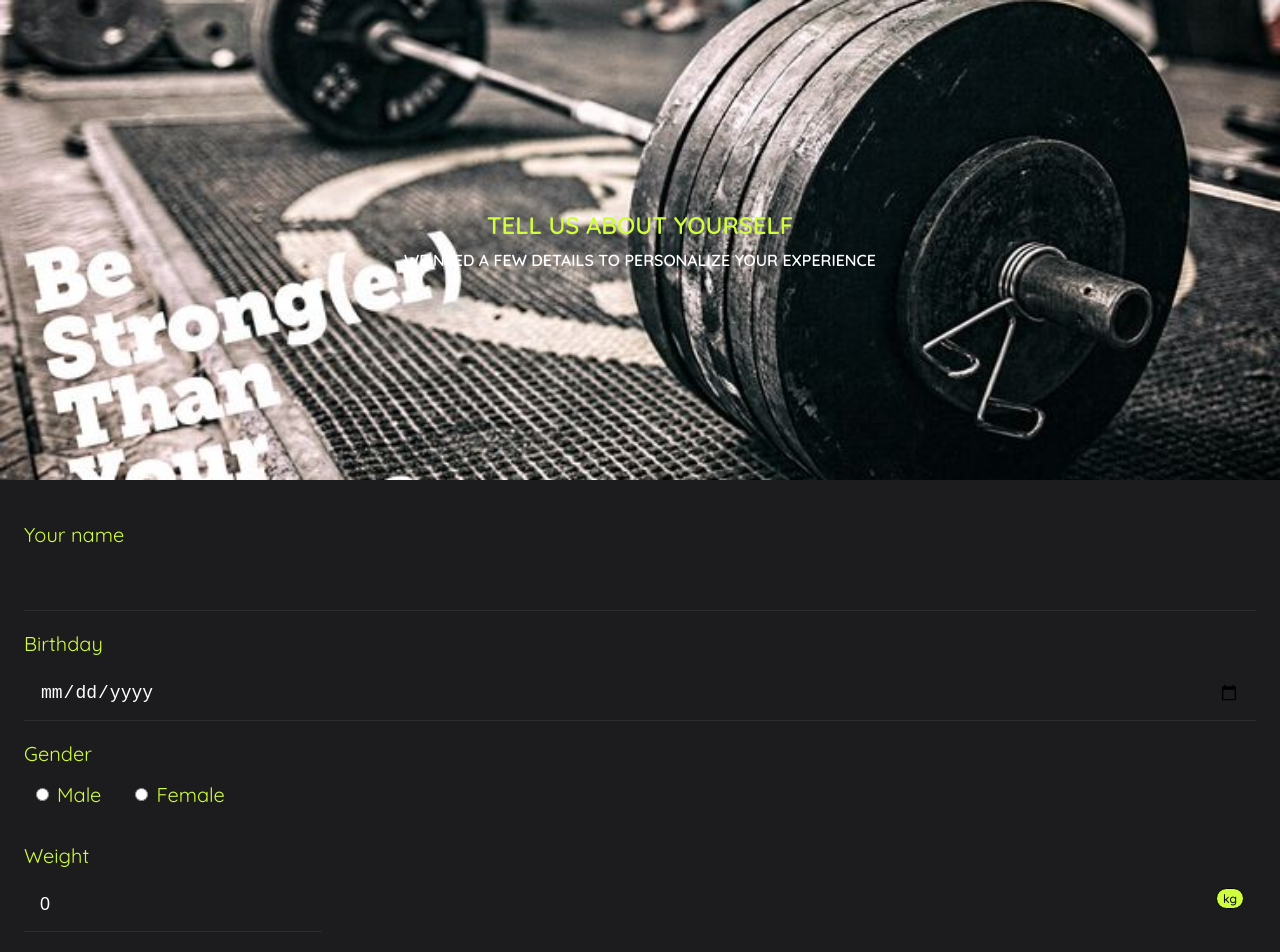
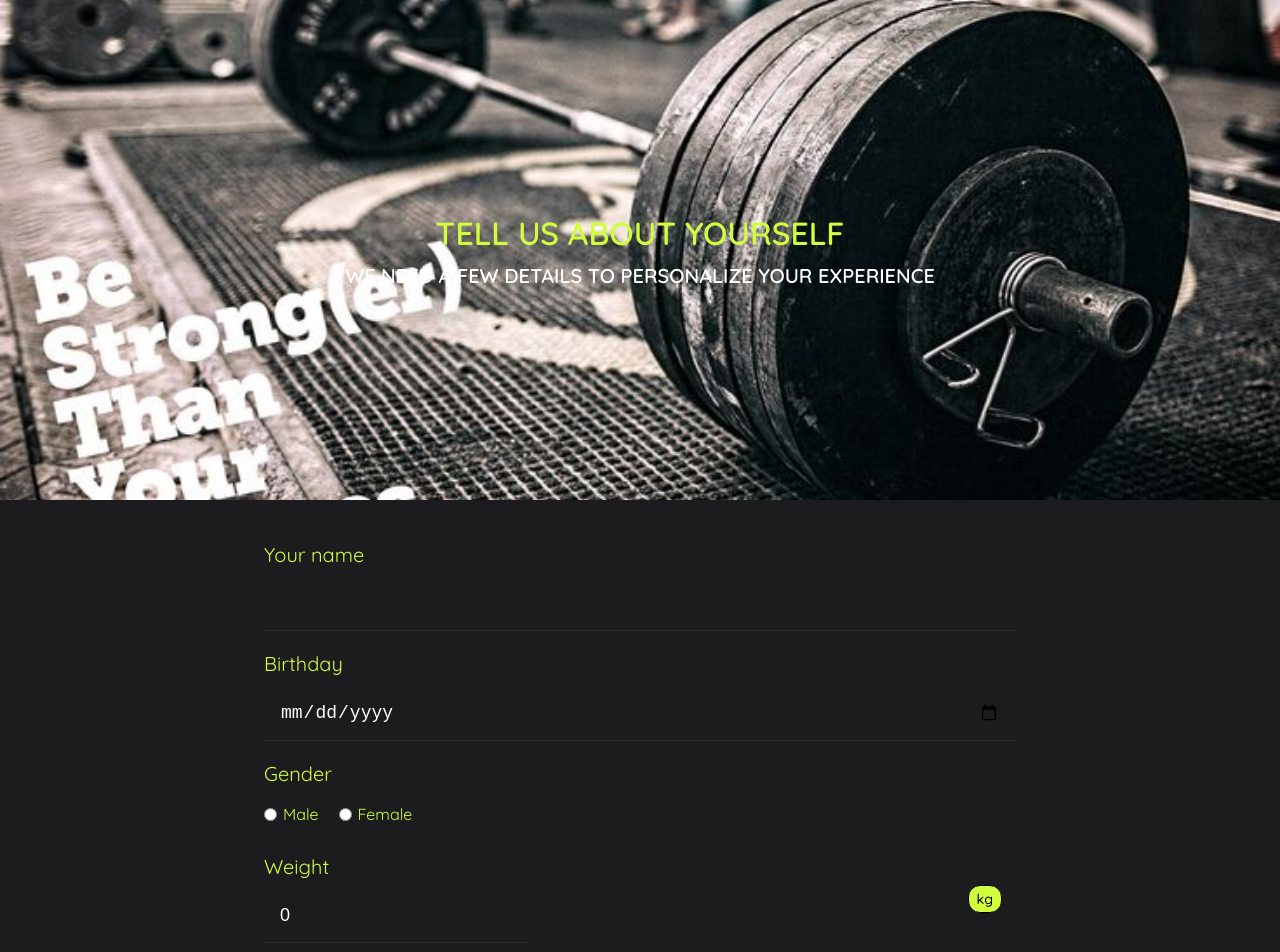
Before and after one commit to TackoBracko/crossfit-tracker-app-react-ts, a React (Vite) app: page /on-bording in a window 1280 px wide. Shown: the top 952 px of the page. Built offline with nearby package versions, Linux system fonts and the light colour scheme.

Commit message:
css improvements

```diff
--- a/src/components/Button/Button.module.css
+++ b/src/components/Button/Button.module.css
@@ -5,12 +5,12 @@
   border: none;
   padding: var(--p-btn);
   cursor: pointer;
+  width: 100%;
 }
 
 .primaryBtn {
   background-color: var(--primary-background-btn);
   color: var(--tertiary-text);
-  width: 100%;
 }
 
 .primaryBtn:hover {
@@ -51,7 +51,6 @@
 .quaternaryBtn {
   background-color: var(--primary-text);
   color: var(--secondary-background-btn);
-  width: 100%;
 }
 
 .quaternaryBtn:hover {
@@ -68,12 +67,22 @@
     width: 28px;
     height: 28px;
   }
+
+  .secondaryBtn {
+    width: 40px;
+    height: 40px;
+  }
 }
 
 @media (min-width: 768px) {
   .icon {
     width: 30px;
     height: 30px;
+  }
+
+  .secondaryBtn {
+    width: 46px;
+    height: 46px;
   }
 }
 
@@ -82,4 +91,9 @@
     width: 34px;
     height: 34px;
   }
+
+  .secondaryBtn {
+    width: 50px;
+    height: 50px;
+  }
 }
--- a/src/components/Input/Input.module.css
+++ b/src/components/Input/Input.module.css
@@ -9,7 +9,7 @@
   font-size: var(--font-base);
   font-weight: var(--font-medium);
   padding: var(--p-base);
-  transition: border-color 0.2sec;
+  transition: border-color 0.2s;
 }
 
 ::placeholder {
@@ -22,7 +22,6 @@ label {
   display: block;
   font-size: var(--font-base);
   color: var(--secondary-text);
-  /*padding-left: var(--p-base);*/
   margin-bottom: var(--m-xs);
 }
 
--- a/src/components/Layout/Navigation/Navigation.module.css
+++ b/src/components/Layout/Navigation/Navigation.module.css
@@ -3,7 +3,6 @@
   top: 0;
   left: 0;
   width: 100%;
-  z-index: 1000;
 }
 
 .appNavigation {
@@ -74,8 +73,8 @@
   }
 
   .loggedNav li a {
-    width: 60px;
-    height: 60px;
+    width: 70px;
+    height: 70px;
     font-size: var(--font-lg);
   }
 }
@@ -86,8 +85,8 @@
   }
 
   .loggedNav li a {
-    width: 70px;
-    height: 70px;
+    width: 80px;
+    height: 80px;
     font-size: var(--font-2xl);
   }
 
--- a/src/pages/Sigup/Onbording/Onbording.module.css
+++ b/src/pages/Sigup/Onbording/Onbording.module.css
@@ -3,12 +3,11 @@
   flex-direction: column;
   justify-content: center;
   padding: var(--p-gap);
-  margin-bottom: var(--m-);
   gap: var(--gap-sm);
   background-image: url("./../../../assets/AppPictures/onbording_background.jpg");
   background-size: cover;
   background-position: center;
-  height: 340px;
+  height: 400px;
   text-align: center;
 }
 
@@ -28,6 +27,8 @@
 
 .setupSection {
   padding: var(--p-gap);
+  max-width: 600px;
+  margin: 0 auto;
 }
 
 .setupInput {
@@ -43,57 +44,90 @@
 
 .unitDiv input {
   width: 100%;
-  padding-right: 50px;
 }
 
 .unit {
   position: absolute;
-  right: 12px;
+  right: 14px;
   top: 50%;
+  transform: translateY(-50%);
   font-size: var(--font-xs);
   font-weight: var(--font-medium);
   border: 1px solid;
   border-radius: var(--rounded-xl);
   background-color: #d0fd3e;
   color: var(--tertiary-text);
-  padding: 2px 6px;
+  padding: 3px 6px;
+}
+
+.genderField {
+  display: flex;
+  flex-direction: column;
+  gap: var(--gap-xs);
 }
 
 .genderSelection {
   display: flex;
   align-items: center;
-  gap: var(--gap-sm);
+  gap: var(--gap-lg);
 }
 
 .genderOption {
   display: flex;
   align-items: center;
-  gap: var(--gap-xs);
-  padding: var(--p-small);
-  border: 1px solid var(--border-b);
-  border-radius: var(--rounded-xl);
-  cursor: pointer;
-}
-
-.genderOption input {
-  accent-color: #d0fd3e;
+  gap: 6px;
+  font-size: var(--font-base);
 }
 
 .errorText {
   color: var(--tertiary-btn-text);
-  font-weight: var(--font-normal);
   font-size: var(--font-base);
   text-align: center;
 }
 
-@media (min-width: 768px) {
+@media (min-width: 425px) {
   .setupHeader h2 {
     font-size: var(--font-2xl);
+  }
+
+  .setupHeader p {
+    font-size: var(--font-lg);
+  }
+}
+
+@media (min-width: 768px) {
+  .setupHeader {
+    height: 450px;
+  }
+
+  .setupHeader h2 {
+    font-size: var(--font-3xl);
+  }
+
+  .setupSection {
+    max-width: 700px;
   }
 }
 
 @media (min-width: 1024px) {
   .setupHeader {
-    height: 480px;
+    height: 500px;
+  }
+
+  .setupHeader h2 {
+    font-size: var(--font-4xl);
+  }
+
+  .setupHeader p {
+    font-size: var(--font-xl);
+  }
+
+  .setupSection {
+    max-width: 800px;
+  }
+
+  .unit {
+    font-size: var(--font-sm);
+    padding: 4px 8px;
   }
 }
--- a/src/pages/User/Profile/Edit/Edit.module.css
+++ b/src/pages/User/Profile/Edit/Edit.module.css
@@ -4,11 +4,12 @@
   align-items: center;
   padding: var(--p-gap);
   margin-top: var(--m-3xl);
-  gap: 50px;
+  gap: 40px;
 }
 
 .headerInfo {
   display: flex;
+  align-items: center;
   gap: var(--gap-lg);
 }
 
@@ -24,36 +25,48 @@
 }
 
 .editProfileImg p {
-  display: flex;
-  align-items: center;
-  justify-content: center;
   width: 120px;
   height: 120px;
   border: 3px solid transparent;
   background: linear-gradient(#151515, #151515) padding-box,
     linear-gradient(to top, #d0fd3e, #ff2424) border-box;
   border-radius: var(--rounded-3xl);
+  display: flex;
+  align-items: center;
+  justify-content: center;
   font-size: var(--font-3xl);
 }
 
 .editFormSection {
   padding: var(--p-gap);
+  width: 100%;
+  max-width: 550px;
+  margin: 0 auto;
+}
+
+.editForm {
+  display: flex;
+  flex-direction: column;
+  gap: var(--gap-lg);
 }
 
 .editInput {
-  margin-bottom: var(--m-sm);
-  margin-top: var(--m-xs);
+  display: flex;
+  flex-direction: column;
+  gap: var(--gap-xs);
 }
 
 .editInput input[type="email"] {
-  opacity: 20%;
+  opacity: 0.4;
+  pointer-events: none;
 }
 
 .unitDiv {
   position: relative;
-  width: 100%;
-  display: flex;
-  align-items: center;
+}
+
+.unitDiv input {
+  padding-right: 60px;
 }
 
 .unit {
@@ -61,30 +74,57 @@
   right: 12px;
   top: 50%;
   transform: translateY(-50%);
-  padding: 4px 8px;
-  border-radius: var(--rounded-xl);
-  border: 1px solid var(--primary-btn-hover);
   background-color: var(--span-background);
   color: var(--tertiary-text);
-  font-size: var(--font-sm);
-  font-weight: var(--font-medium);
-}
-
-.unitDiv span {
-  font-size: var(--font-sm);
-  font-weight: var(--font-normal);
+  font-size: var(--font-xs);
+  padding: 4px 6px;
+  border-radius: var(--rounded-xl);
+  border: 1px solid var(--tertiary-text);
 }
 
 .genderField {
+  padding-bottom: var(--p-lg);
+  border-bottom: var(--border-b);
   display: flex;
-  justify-content: space-between;
-  border-bottom: var(--border-b);
-  padding-bottom: var(--p-lg);
+  flex-direction: column;
+  gap: var(--gap-sm);
 }
 
 .genderSelection {
   display: flex;
-  gap: var(--gap-xs);
+  gap: var(--gap-lg);
+}
+
+.genderOption {
+  display: flex;
+  align-items: center;
+  gap: 10px;
+  cursor: pointer;
+}
+
+.genderOption input {
+  accent-color: #d0fd3e;
+  width: 16px;
+  height: 16px;
+}
+
+@media (min-width: 425px) {
+  .editProfileImg p {
+    width: 130px;
+    height: 130px;
+  }
+}
+
+@media (min-width: 768px) {
+  .editHeader {
+    margin-top: var(--m-3xl);
+  }
+
+  .editProfileImg p {
+    width: 140px;
+    height: 140px;
+    font-size: var(--font-4xl);
+  }
 }
 
 @media (min-width: 1024px) {
@@ -92,29 +132,19 @@
     margin-top: var(--m-4xl);
   }
 
-  .headerInfo h1 {
+  .editHeader h1 {
     font-size: var(--font-2xl);
   }
 
-  .editProfileImg p {
-    width: 140px;
-    height: 140px;
-  }
-
   .editFormSection {
-    width: 600px;
-    margin: 0 auto;
+    max-width: 650px;
   }
 
   .editForm {
-    display: flex;
-    flex-direction: column;
-    gap: var(--gap-lg);
+    gap: var(--gap-xl);
   }
 
   .unit {
-    padding: 8px 16px;
-    font-size: var(--font-xl);
-    font-weight: var(--font-semibold);
+    font-size: var(--font-sm);
   }
 }
--- a/src/pages/User/Profile/Profile.module.css
+++ b/src/pages/User/Profile/Profile.module.css
@@ -9,7 +9,6 @@
 .profileHeader h1 {
   font-size: var(--font-xl);
   font-weight: var(--font-bold);
-  text-transform: uppercase;
 }
 
 .profileSection {
@@ -42,18 +41,26 @@
 }
 
 .leftInfo h3 {
-  font-size: var(--font-xl);
-  font-weight: var(--font-medium);
-  margin-top: var(--m-xs);
+  font-size: var(--font-3xl);
+  font-weight: var(--font-normal);
+}
+
+.leftInfo h3 span {
+  font-weight: var(--font-bold);
 }
 
 .rightInfo {
+  border-left: var(--border-t);
+  padding-left: var(--p-xl);
   display: flex;
   flex-direction: column;
-  justify-content: center;
   gap: var(--gap-lg);
-  border-left: var(--border-t);
-  padding-left: var(--p-xl);
+}
+
+.rightInfo p {
+  display: flex;
+  align-items: center;
+  gap: var(--gap-xs);
 }
 
 .rightInfo span:first-child {
@@ -64,12 +71,6 @@
 .rightInfo span:last-child {
   font-size: var(--font-base);
   font-weight: var(--font-semibold);
-}
-
-.rightInfo p {
-  display: flex;
-  gap: var(--gap-xs);
-  align-items: center;
 }
 
 .profileSettings {
@@ -88,14 +89,33 @@
 }
 
 @media (min-width: 425px) {
-  .profileSection {
-    justify-content: center;
+  .profilePic {
+    width: 130px;
+    height: 130px;
   }
 }
 
 @media (min-width: 768px) {
   .profileHeader {
     margin-top: var(--m-3xl);
+  }
+
+  .profileHeader h1 {
+    font-size: var(--font-2xl);
+  }
+
+  .profileSection {
+    justify-content: center;
+  }
+
+  .profilePic {
+    width: 150px;
+    height: 150px;
+    font-size: var(--font-4xl);
+  }
+
+  .profileSection {
+    gap: var(--gap-xl);
   }
 }
 
@@ -109,8 +129,8 @@
   }
 
   .profilePic {
-    width: 140px;
-    height: 140px;
+    width: 170px;
+    height: 170px;
   }
 
   .leftInfo h3 {
@@ -125,6 +145,11 @@
     font-size: var(--font-xl);
   }
 
+  .profileSettings {
+    max-width: 700px;
+    margin: var(--m-lg) auto 0 auto;
+  }
+
   .profileSettings li {
     font-size: var(--font-xl);
   }
```
